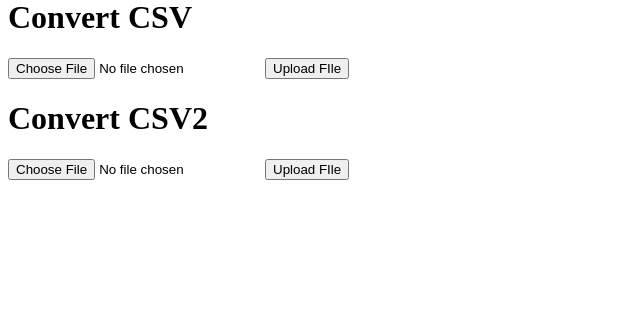
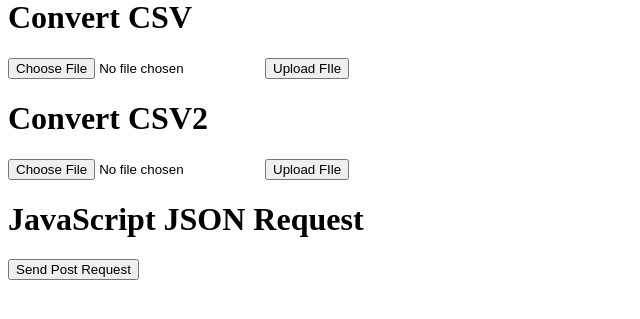
Before and after one commit to Somu60789/learn-flask-simple-application, a Flask app: page /dummy-login in a window 1280 px wide. Shown: the part 300-619 px from the top of the page, without its empty margins (0-640 px from the left). Run offline with Flask 3, Linux system fonts and the light colour scheme.

Commit message:
Handle JSON data with javascript POST request

```diff
--- a/app.py
+++ b/app.py
@@ -1,4 +1,4 @@
-from flask import Flask, request, make_response, render_template, redirect, url_for, Response, send_from_directory
+from flask import Flask, request, make_response, render_template, redirect, url_for, Response, send_from_directory, jsonify
 import pandas as pd
 import os, uuid
 
@@ -149,5 +149,16 @@ def download():
     fileName = request.args.get("filename")
     return send_from_directory("downloads-flask-app", fileName, download_name = "result.csv")
 
+
+@app.route("/handle-post", methods = ["POST"])
+def handlePost():
+    greeting = request.json["greeting"]
+    name = request.json["name"]
+    with open("file.txt", "w") as f:
+        f.write(f"{greeting}, {name}")
+    return jsonify({"message": "Successfully written!"})
+
+
+
 if __name__ == '__main__':
     app.run( host='0.0.0.0', port = 8080, debug = True)
--- /dev/null
+++ b/file.txt
@@ -0,0 +1 @@
+Hello, Somasekhar
--- a/templates/dummyLogin.html
+++ b/templates/dummyLogin.html
@@ -27,4 +27,33 @@
 <input type = "file" name = "file" accept = application/vnd.ms-excel required = "required">
 <input type = "submit" value = "Upload FIle">
 </form>
+
+<h1>JavaScript JSON Request</h1>
+
+<button id = "post_button">Send Post Request</button>
+
+<script type = "text/javascript">
+
+ const postButton = document.getElementById("post_button");
+
+ const jsonData   = {name: "Somasekhar", greeting: "Hello"};
+
+ postButton.addEventListener("click", () => {
+
+    fetch("{{url_for("handlePost")}}", {
+        method : "POST",
+        headers : {
+            "Content-Type": "application/json; charset=utf-8"
+        },
+        body : JSON.stringify(jsonData)
+    })
+
+    .then(response => response.json())
+    .then(data => console.log("Success:", data))
+    .catch(error => console.error("Error:", error));
+ });
+
+</script>
+
+
 {% endblock %}
```
